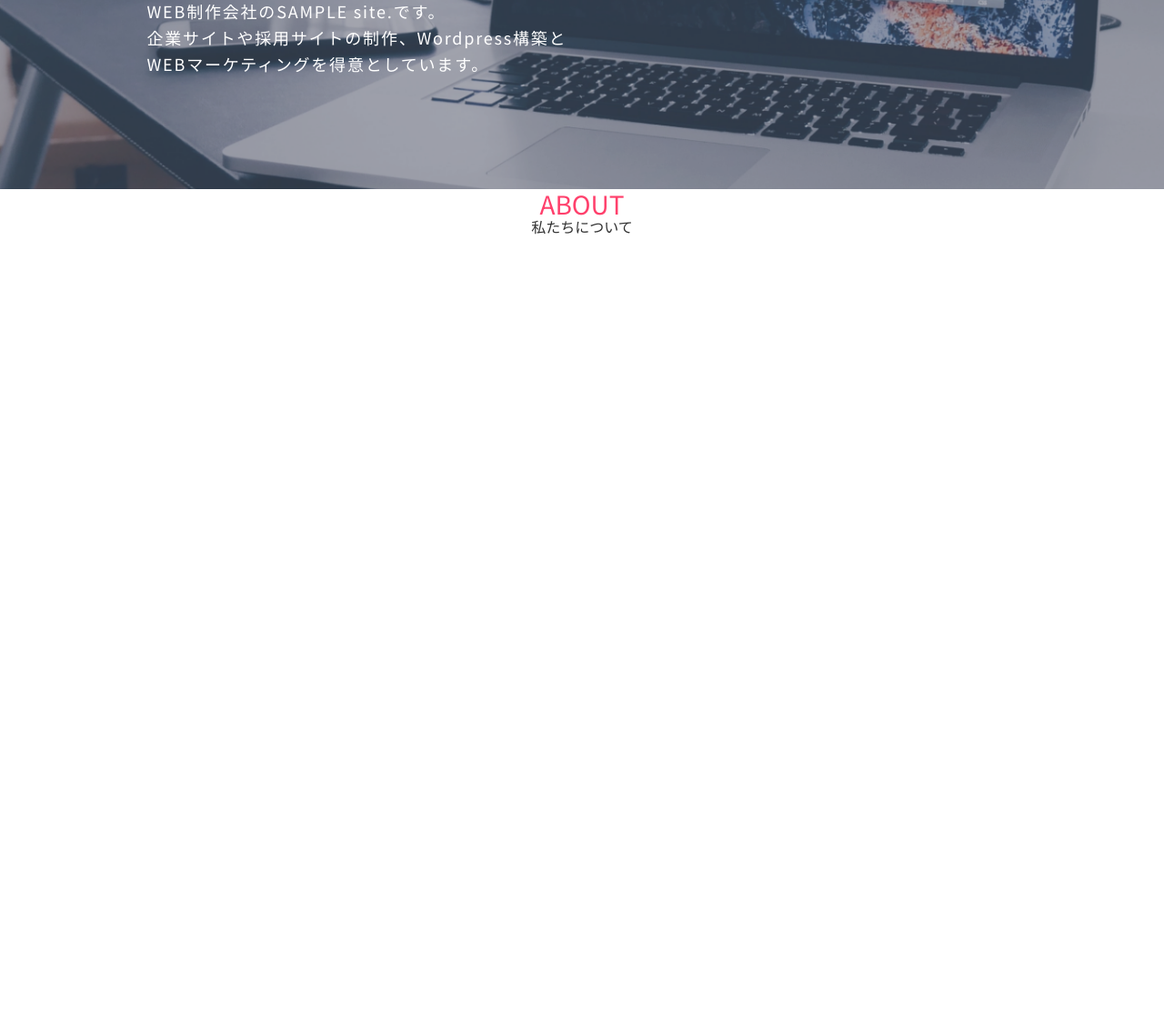
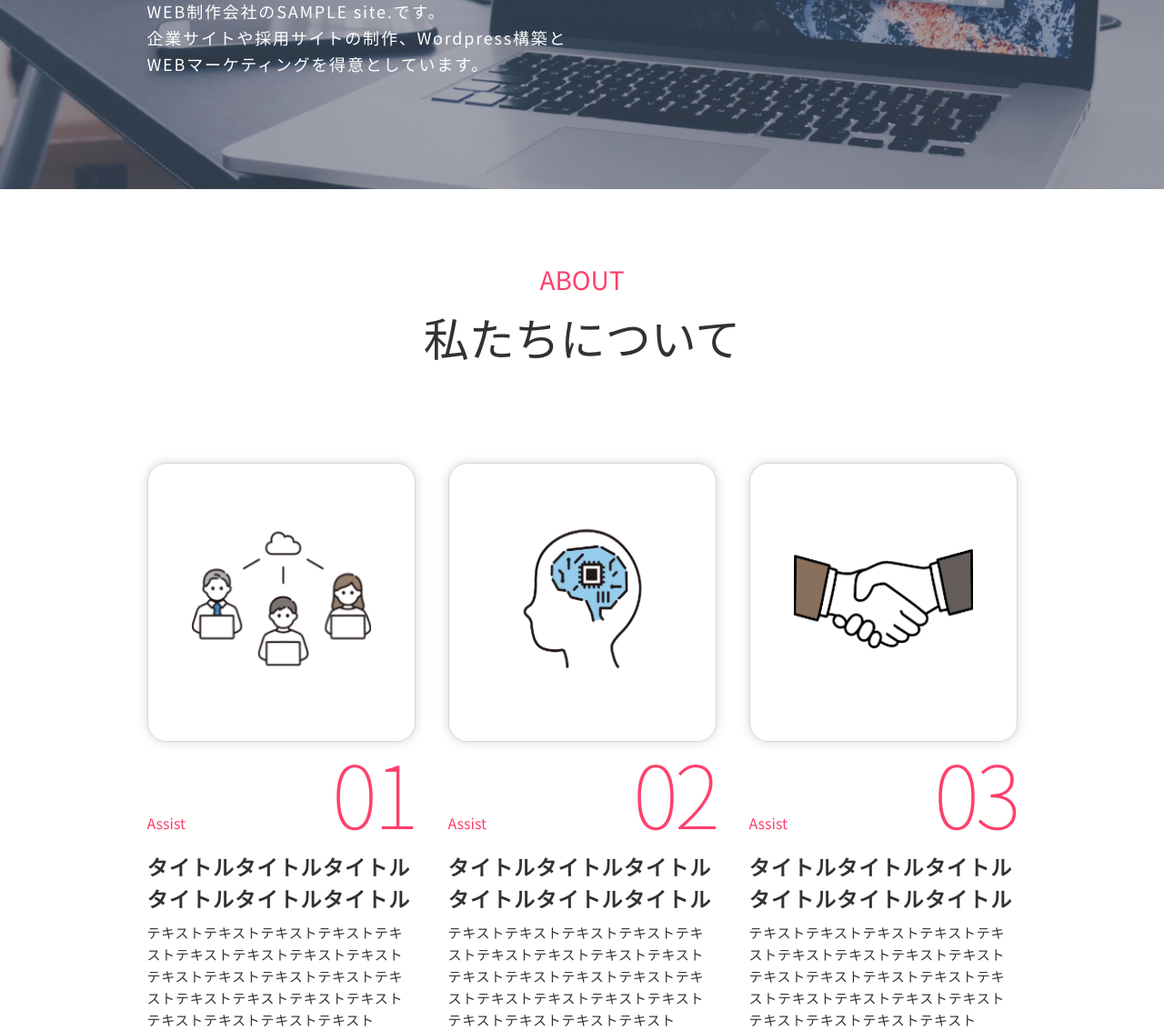
Before and after one commit to HaraKazu0309/task03, a WordPress theme: template index.php in a window 1280 px wide. Shown: the part 592-1726 px from the top of the page at 91% size. Before the commit the page ends 853 px from the top, so only its background shows below. Run offline with PHP 8.4 and a stand-in for WordPress, Linux system fonts and the light colour scheme; the site name, menu and one post (Sample post) are stand-ins, and other content is empty.

Commit message:
PC版ABOUTまで完成

```diff
--- a/inc/style.css
+++ b/inc/style.css
@@ -15,6 +15,11 @@ body {
 .sectionTitle p {
   font-size: 28px;
   color: #FF406C;
+  line-height: 1.6;
+}
+.sectionTitle h2 {
+font-size: 50px;
+line-height: 1.6;
 }
 
 .headerContainer {
@@ -74,3 +79,55 @@ body {
   letter-spacing: 1.8px;
   color: #fff;
 }
+
+.about {
+  margin-top: 77px;
+}
+.aboutList {
+  display: flex;
+  gap: 36px;
+  padding-top: 99px;
+}
+.abuutItem {
+  width: calc((100% - 72px) /3);
+}
+.aboutItem img {
+  width: 295px;
+  height: 307px;
+  padding: 47px 48px 55px;
+  border-radius: 21px;
+  border: 1px solid #00000029;
+  box-shadow: 0 0 12px #00000029;
+
+  /* margin-bottom: 62px; */
+}
+.heading {
+  display: flex;
+  align-items: first baseline;
+  margin-bottom: 10px;
+}
+.heading_name {
+  font-size: 16px;
+  color: #FF406C;
+  line-height: 1.68;
+}
+.heading_num {
+  font-size: 96px;
+  font-weight: 100;
+  letter-spacing: -4.32px;
+  color: #FF406C;
+  margin-left: auto;
+}
+
+.aboutItem_title {
+  font-size: 23px;
+  font-weight: bold;
+  letter-spacing: 1.15px;
+  line-height: 1.5;
+  margin-bottom: 9px;
+}
+.aboutItem_desc {
+  font-size: 15px;
+  letter-spacing: 0.75px;
+  line-height: 1.6;
+}
--- a/index.php
+++ b/index.php
@@ -31,15 +31,13 @@
   </header>
 </body <?php body_class(); ?>>
 <section class="intro">
-  <div class="inner">
-    <div class="introContainer">
+  <div class="introContainer inner">
     <h2 class="introLead">
       ヒアリング重視の<br>目的に合った最適な提案
     </h2>
     <p class="introDisc">
       WEB制作会社のSAMPLE site.です。<br> 企業サイトや採用サイトの制作、Wordpress構築と<br> WEBマーケティングを得意としています。
     </p>
-    </div>
   </div>
 </section>
 <section id="about" class="about">
@@ -48,6 +46,59 @@
       <p>ABOUT</p>
       <h2>私たちについて</h2>
     </div>
+    <ul class="aboutList">
+      <li class="aboutItem">
+        <img src="<?php echo get_template_directory_uri(); ?>/inc/image/about_1.png" alt="">
+        <div class="heading">
+          <p class="heading_name">
+            Assist
+          </p>
+          <p class="heading_num">
+            01
+          </p>
+        </div>
+        <h3 class="aboutItem_title">
+          タイトルタイトルタイトルタイトルタイトルタイトル
+        </h3>
+        <p class="aboutItem_desc">
+          テキストテキストテキストテキストテキストテキストテキストテキストテキストテキストテキストテキストテキストテキストテキストテキストテキストテキストテキストテキストテキストテキスト
+        </p>
+      </li>
+      <li class="aboutItem">
+        <img src="<?php echo get_template_directory_uri(); ?>/inc/image/about_2.png" alt="">
+        <div class="heading">
+          <p class="heading_name">
+            Assist
+          </p>
+          <p class="heading_num">
+            02
+          </p>
+        </div>
+        <h3 class="aboutItem_title">
+          タイトルタイトルタイトルタイトルタイトルタイトル
+        </h3>
+        <p class="aboutItem_desc">
+          テキストテキストテキストテキストテキストテキストテキストテキストテキストテキストテキストテキストテキストテキストテキストテキストテキストテキストテキストテキストテキストテキスト
+        </p>
+      </li>
+      <li class="aboutItem">
+        <img src="<?php echo get_template_directory_uri(); ?>/inc/image/about_3.png" alt="">
+        <div class="heading">
+          <p class="heading_name">
+            Assist
+          </p>
+          <p class="heading_num">
+            03
+          </p>
+        </div>
+        <h3 class="aboutItem_title">
+          タイトルタイトルタイトルタイトルタイトルタイトル
+        </h3>
+        <p class="aboutItem_desc">
+          テキストテキストテキストテキストテキストテキストテキストテキストテキストテキストテキストテキストテキストテキストテキストテキストテキストテキストテキストテキストテキストテキスト
+        </p>
+      </li>
+    </ul>
   </div>
 </section>
 </body>
```
Lines whose indentation alone changed are shown as unchanged.
